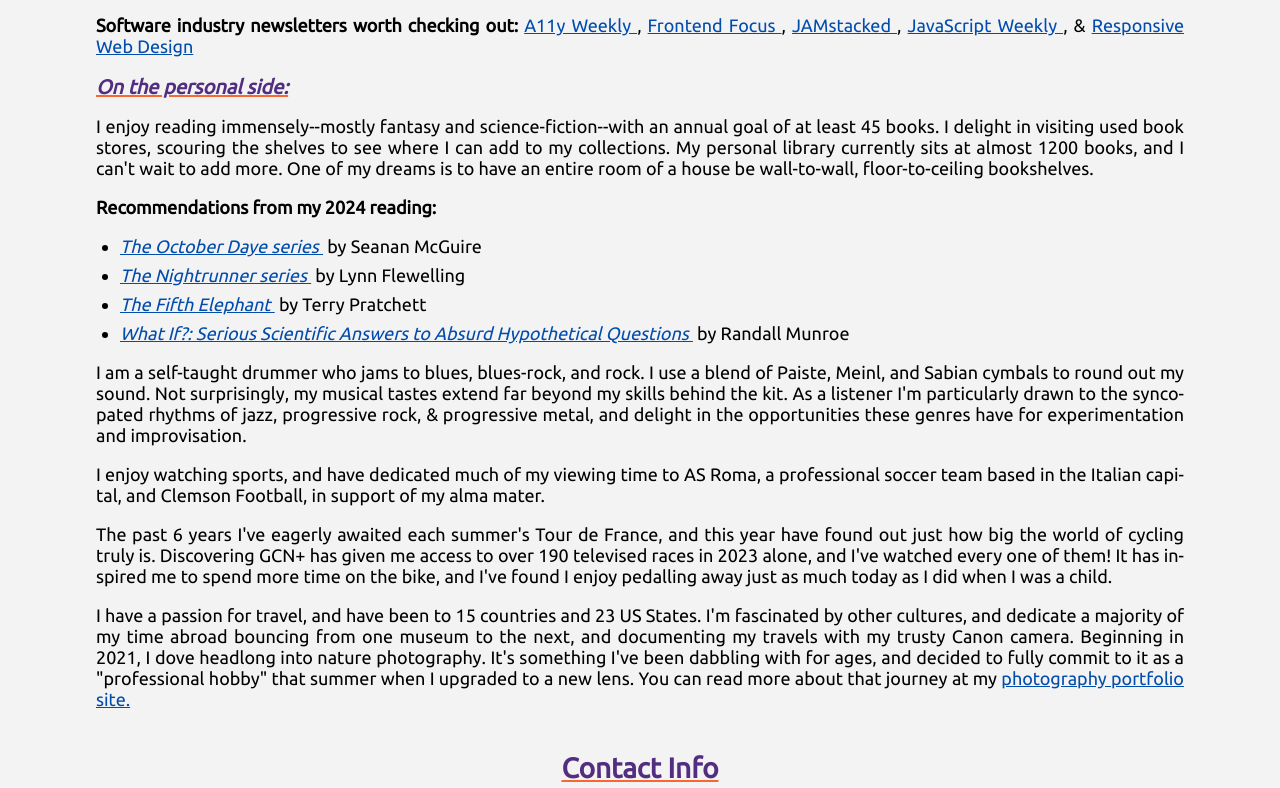
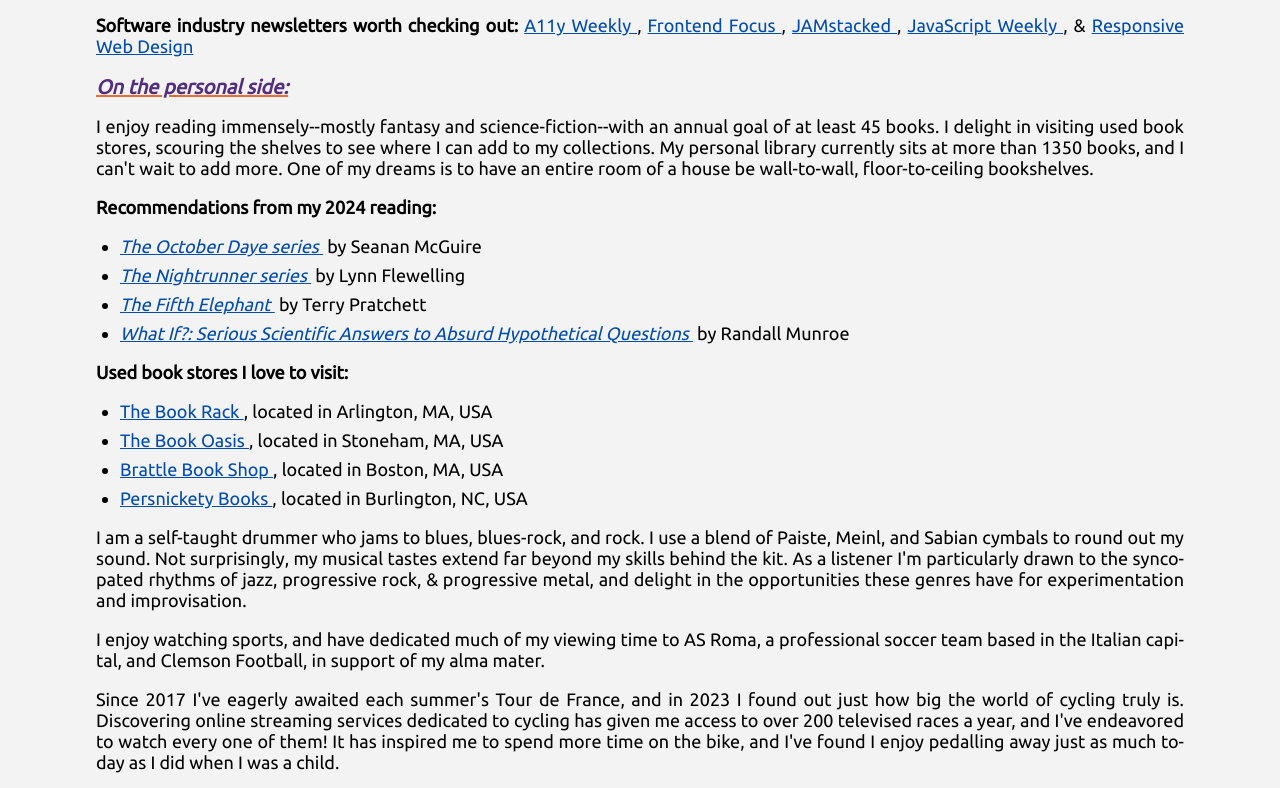
Before and after one commit to jafarlow/portfolio, a website built with Vite: page pages/about.html in a window 1280 px wide. Shown: the part 1006-1794 px from the top of the page. Built offline with nearby package versions, Linux system fonts and the light colour scheme.

Commit message:
Expanded recommendation section
Added preferred used book stores

Modified language to accommodate the shuttering of GCN+

Updated library book count

```diff
--- a/pages/about.html
+++ b/pages/about.html
@@ -96,7 +96,7 @@
       </p>
       <h2 class="about-header">On the personal side:</h2>
       <p class="about-paragraph">
-        I enjoy reading immensely--mostly fantasy and science-fiction--with an annual goal of at least 45 books. I delight in visiting used book stores, scouring the shelves to see where I can add to my collections. My personal library currently sits at almost 1200 books, and I can't wait to add more. One of my dreams is to have an entire room of a house be wall-to-wall, floor-to-ceiling bookshelves.</p>
+        I enjoy reading immensely--mostly fantasy and science-fiction--with an annual goal of at least 45 books. I delight in visiting used book stores, scouring the shelves to see where I can add to my collections. My personal library currently sits at more than 1350 books, and I can't wait to add more. One of my dreams is to have an entire room of a house be wall-to-wall, floor-to-ceiling bookshelves.</p>
       <p class="about-paragraph"><b>Recommendations from my 2024 reading:</b></p>
       <!-- NOTE: &nbsp; adds a space before text -->
       <ul class="reading-list">
@@ -137,6 +137,47 @@
           </a>
         </cite>&nbsp;by Randall Munroe </li>
       </ul>
+
+      <p class="about-paragraph"><b>Used book stores I love to visit:</b></p>
+      <ul class="reading-list">
+        <li>
+          <a
+            class="link"
+            href="https://www.book-rack.com/"
+            target="_blank"
+            rel="external nofollow noopener noreferrer">
+            The Book Rack
+          </a>, located in Arlington, MA, USA
+        </li>
+        <li>
+          <a
+            class="link"
+            href="https://thebookoasis.com/"
+            target="_blank"
+            rel="external nofollow noopener noreferrer">
+            The Book Oasis
+          </a>, located in Stoneham, MA, USA
+        </li>
+        <li>
+          <a
+            class="link"
+            href="https://www.brattlebookshop.com/"
+            target="_blank"
+            rel="external nofollow noopener noreferrer">
+            Brattle Book Shop
+          </a>, located in Boston, MA, USA
+        </li>
+        <li>
+          <a
+            class="link"
+            href="https://www.persnicketybooks.com/"
+            target="_blank"
+            rel="external nofollow noopener noreferrer">
+            Persnickety Books
+          </a>, located in Burlington, NC, USA
+        </li>
+      </ul>
+
       <p class="about-paragraph">
         I am a self-taught drummer who jams to blues, blues-rock, and rock. I use a blend of Paiste, Meinl, and Sabian cymbals to round out my sound. Not surprisingly, my musical tastes extend far beyond my skills behind the kit. As a listener I'm particularly drawn to the syncopated rhythms of jazz, progressive rock, & progressive metal, and delight in the opportunities these genres have for experimentation and improvisation.
       </p>
@@ -144,7 +185,7 @@
         I enjoy watching sports, and have dedicated much of my viewing time to AS Roma, a professional soccer team based in the Italian capital, and Clemson Football, in support of my alma mater.
       </p>
       <p class="about-paragraph">
-        The past 6 years I've eagerly awaited each summer's Tour de France, and this year have found out just how big the world of cycling truly is. Discovering GCN+ has given me access to over 190 televised races in 2023 alone, and I've watched every one of them! It has inspired me to spend more time on the bike, and I've found I enjoy pedalling away just as much today as I did when I was a child.
+        Since 2017 I've eagerly awaited each summer's Tour de France, and in 2023 I found out just how big the world of cycling truly is. Discovering online streaming services dedicated to cycling has given me access to over 200 televised races a year, and I've endeavored to watch every one of them! It has inspired me to spend more time on the bike, and I've found I enjoy pedalling away just as much today as I did when I was a child.
       </p>
       <p class="about-paragraph">
         I have a passion for travel, and have been to 15 countries and 23 US States. I'm fascinated by other cultures, and dedicate a majority of my time abroad bouncing from one museum to the next, and documenting my travels with my trusty Canon camera. Beginning in 2021, I dove headlong into nature photography. It's something I've been dabbling with for ages, and decided to fully commit to it as a "professional hobby" that summer when I upgraded to a new lens. You can read more about that journey at my
```
